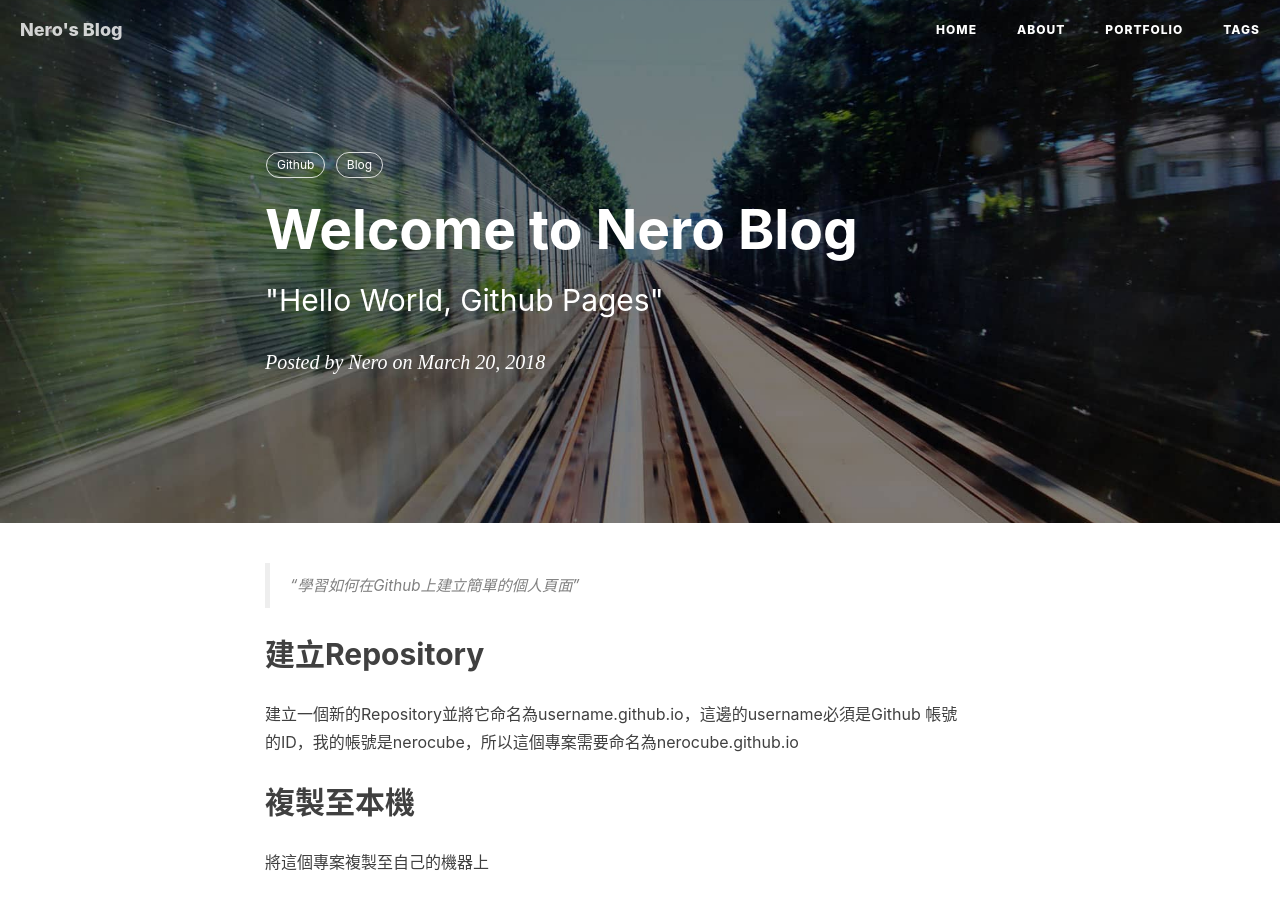
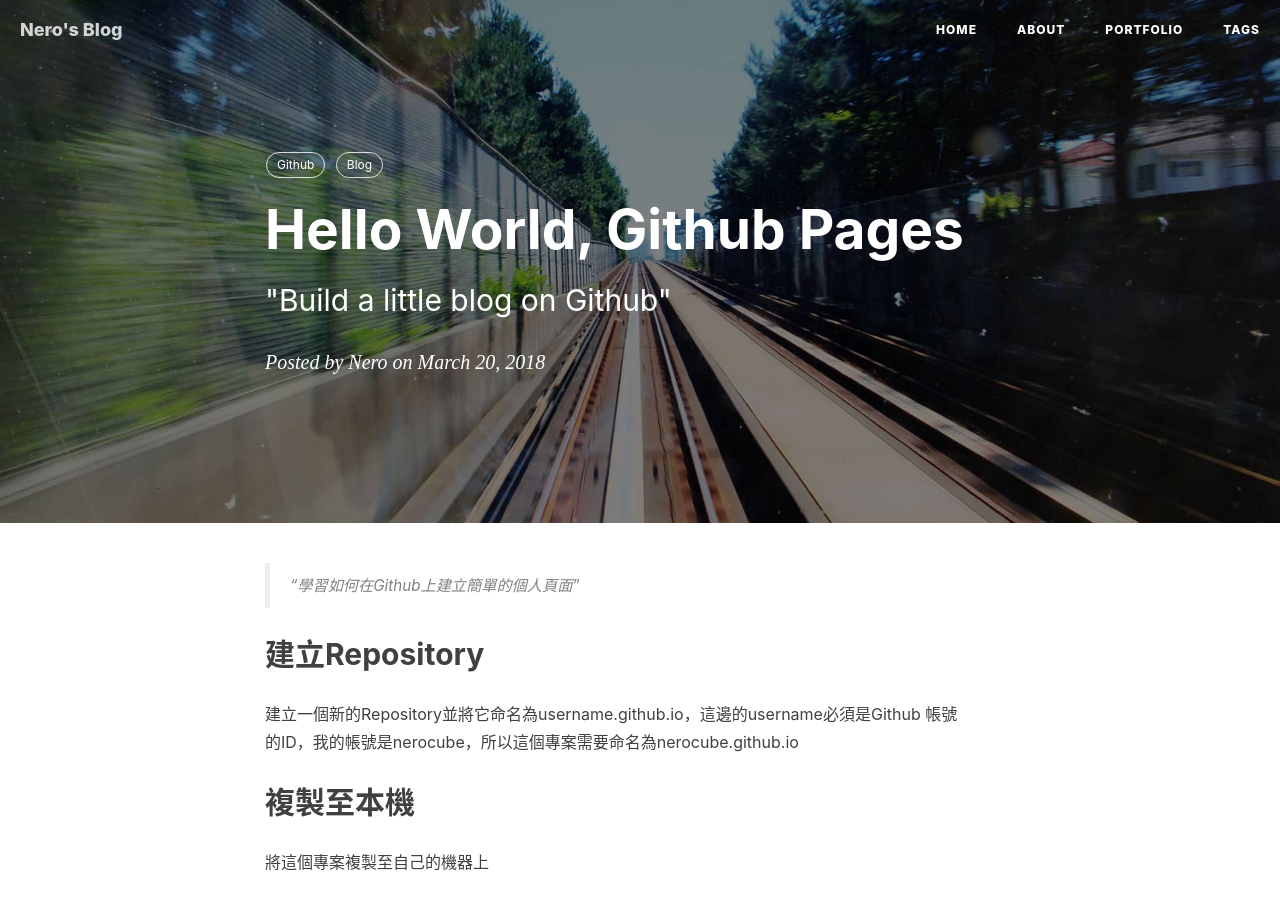
Before and after one commit to NeroCube/nerocube.github.io, a Jekyll site: the page built from _posts/2018-03-20-hello-world-github-pages.md, in a window 1280 px wide and 900 px high. Built offline with Jekyll 4.4.1, drawn with Linux system fonts in a browser that asks for light colours; nearby versions of some CDN libraries; comment, search, counter and statistics services are not loaded.

Commit message:
Update 2018-03-20-hello-world-github-pages.md
fix the wrong title

```diff
--- a/_posts/2018-03-20-hello-world-github-pages.md
+++ b/_posts/2018-03-20-hello-world-github-pages.md
@@ -1,7 +1,7 @@
 ---
 layout:     post
-title:      "Welcome to Nero Blog"
-subtitle:   " \"Hello World, Github Pages\""
+title:      "Hello World, Github Pages"
+subtitle:   " \"Build a little blog on Github\""
 date:       2018-03-20 10:00:00
 author:     "Nero"
 header-img: "img/post-bg-2015.jpg"
```
